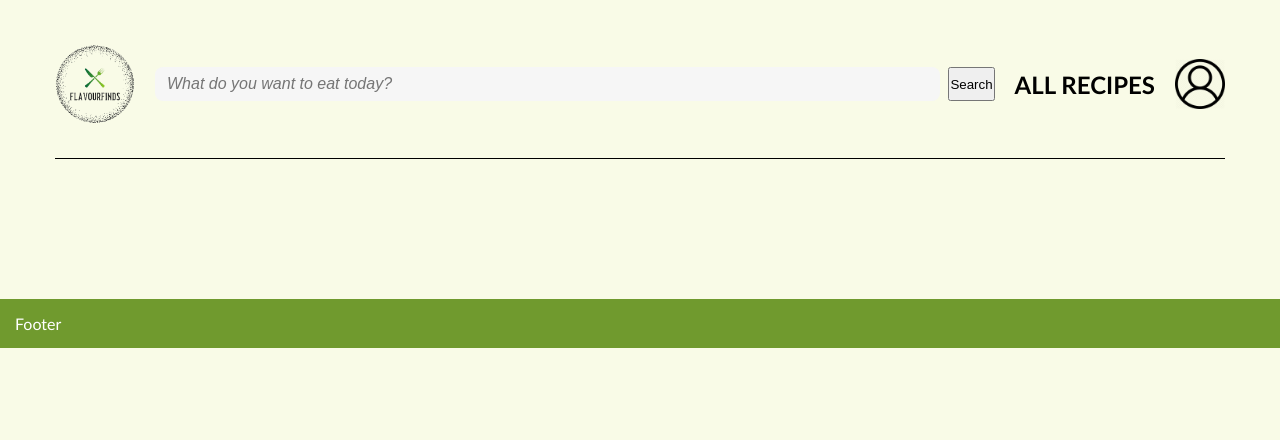
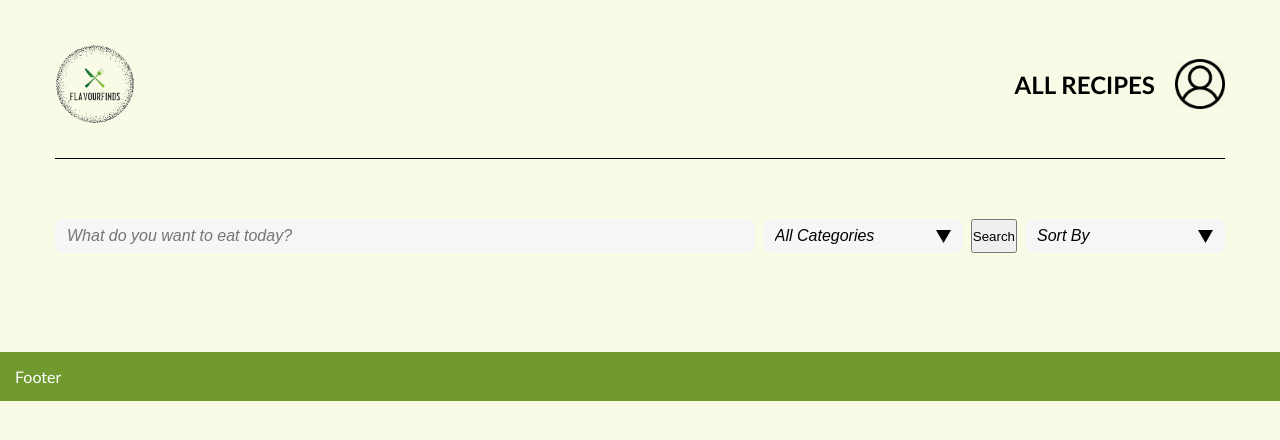
Before and after one commit to nicolasKappa/Food_Recipe_Web_App, a PHP site: page /search_results.php in a window 1280 px wide. Shown: the top 440 px of the page. Run offline with PHP 8.4, Linux system fonts and the light colour scheme; the visitor is signed in with stand-in values (Sample User, id 1).

Commit message:
Teddy: Search_results page for searching.  New DB Scripts for searching and new sample data.  Javascript updated to allow sort drop down to dynamically change view.

```diff
--- a/Website/get_categories.php
+++ b/Website/get_categories.php
@@ -1,52 +1,31 @@
 <?php
-// Start or continue user session (assuming user needs to be logged in to see categories)
-session_start();
-
 // Import the database connection settings
 require_once "../config/dbconfig.php";
 
-// Check if the user is logged in, using the session variable set during login
-if(isset($_SESSION['category_id'])) {
-    // Retrieve cateogry ID from the session
-    $category_id = $_SESSION['category_id'];
-}
-
 // Check if the request method is GET
 if ($_SERVER["REQUEST_METHOD"] == "GET") {
-    // Sanitize input data
-    $name = filter_input(INPUT_GET, "name", FILTER_SANITIZE_STRING);
-    $category_id = filter_input(INPUT_GET, "category_id", FILTER_SANITIZE_NUMBER_INT);
-
   // Connect to the database
   $conn = getConnection();
 
   // Prepare the statement to retrieve categories
-    if ($stmt = $conn->prepare("CALL sp_get_categories(?, ?)")) {
-        $stmt->bind_param("is", $category_id, $name);
+  if ($stmt = $conn->prepare("CALL sp_get_categories()")) {
     $stmt->execute();
     $result = $stmt->get_result();
 
-
-
     // Check if categories were retrieved successfully
     if ($result && $result->num_rows > 0) {
-            // Fetch the categories
-            $categories = $result->fetch_all(MYSQLI_ASSOC);
-            if (!isset($categories['ErrorMessage'])) { // Stored procedure will check if the category doesnt exist and return an error message.
-                echo "<script>alert('Category does not exists. Please try again'); window.location.href='register.php';</script>";
-            } else {
-                $_SESSION["category_id"] = mysqli_insert_id($conn);
-                $_SESSION["name"] = $name;
-                header("Location: search_results.php");
-                exit;
+      // Fetch the categories and create an array for the dropdown
+      $categories = [];
+      while ($row = $result->fetch_assoc()) {
+        $categories[] = $row;
       }
     } else {
-            echo "<script>alert('Please Insert Valid Category.'); window.location.href='login.php';</script>";
+      echo "<script>alert('No Data found.');</script>"; // Inform user about no data/categories found (DB is empty )
     }
     $stmt->close();
   } else {
-        echo "<script>alert('Category Found.');</script>";
+    echo "<script>alert('Error preparing statement.');</script>"; // Inform user about an error
   }
-    $conn->close()
+  $conn->close();
 }
 ?>
--- a/Website/main.js
+++ b/Website/main.js
@@ -145,6 +145,30 @@ document.addEventListener('DOMContentLoaded', function () {
             .catch(error => console.error('Error updating rating:', error));
     }
 
+    // Event listener for the sort-by select element
+    document.getElementById('sort-by').addEventListener('change', function () {
+        // Get the selected sorting option
+        const sortBy = this.value;
+        // Get the form element
+        const form = document.querySelector('.header-form');
+        // Update the form's action URL to include the selected sorting option
+        form.action = updateQueryStringParameter(form.action, 'sort_by', sortBy);
+        // Submit the form
+        form.submit();
+    });
+
+    // Function to update query string parameters in URL
+    function updateQueryStringParameter(uri, key, value) {
+        const re = new RegExp("([?&])" + key + "=.*?(&|$)", "i");
+        const separator = uri.indexOf('?') !== -1 ? "&" : "?";
+        if (uri.match(re)) {
+            return uri.replace(re, '$1' + key + "=" + value + '$2');
+        }
+        else {
+            return uri + separator + key + "=" + value;
+        }
+    }
+
 
     // Initialize favourite functionality if favouriteIcon is present on screen
     var favouriteIcon = document.getElementById("favouriteIcon");
--- a/Website/search_results.php
+++ b/Website/search_results.php
@@ -3,6 +3,8 @@ session_start();
 
 // Import the database connection settings
 require_once "../config/dbconfig.php";
+// Import categories for dropdown
+require_once "get_categories.php";
 
 // Redirect user to login page if not logged in
 if (!isset($_SESSION['user_id'])) {
@@ -15,14 +17,44 @@ $current_script_path = pathinfo($_SERVER['SCRIPT_NAME'], PATHINFO_DIRNAME);
 $protocol = isset($_SERVER['HTTPS']) && $_SERVER['HTTPS'] === 'on' ? 'https://' : 'http://';
 $base_url = $protocol . $_SERVER['HTTP_HOST'] . $current_script_path . '/';
 
+// Get search term and other filtering parameters from GET request
+$searchTerm = filter_input(INPUT_GET, "search", FILTER_SANITIZE_STRING);
+$categoryId = filter_input(INPUT_GET, "category_id", FILTER_SANITIZE_NUMBER_INT);
 
+// Store the last sort by after searching
+if (isset($_GET['sort_by'])) {
+    $_SESSION['sort_by'] = $_GET['sort_by'];
+}
+
+// Get the sort option from the session
+$sortBy = isset($_SESSION['sort_by']) ? $_SESSION['sort_by'] : null;
+
+
+//Get last selected values for dropdowns after searching
+$selectedCategoryId = isset($_GET["category_id"]) ? filter_input(INPUT_GET, "category_id", FILTER_SANITIZE_NUMBER_INT) : (isset($_SESSION['selected_category_id']) ? $_SESSION['selected_category_id'] : 0);
+
+// Store the last selected category ID in the session
+$_SESSION['selected_category_id'] = $selectedCategoryId;
+
+// Check if categories were retrieved successfully
+if (isset($categories) && !empty($categories)) {
+   $category_options = "";
+   foreach ($categories as $category) {
+       // Check if category from foreach loop should be marked as selected from last search
+       $selectedAttr = ($category['category_id'] == $selectedCategoryId) ? "selected" : "";
+       $category_options .= "<option value='" . $category['category_id'] . "' " . $selectedAttr . ">" . htmlspecialchars($category['name'], ENT_QUOTES, 'UTF-8') . "</option>";
+   }
+} else {
+   $category_options = "<option value=''>No categories available</option>";
+}
 
 // Get all recipes
 $recipes = [];
-if ($stmt = $conn->prepare("CALL sp_get_recipes()")) {
-    $stmt->execute();
-    $result = $stmt->get_result();
-    while ($row = $result->fetch_assoc()) {
+if ($stmt = $conn->prepare("CALL sp_get_recipes(?, ?, ?)")) {
+  $stmt->bind_param("sss", $searchTerm, $categoryId, $sortBy);
+  $stmt->execute();
+  $result = $stmt->get_result();
+  while ($row = $result->fetch_assoc()) {
         // Append the relative path prefix to the picture URL
         $row['picture_url'] = $base_url . ltrim($row['picture_url'], '/');
         $recipes[] = $row;
@@ -49,12 +81,6 @@ $conn->close();
                         <img src="images/logo/logo.png" width="50" height="50" alt="logo">
                     </a>
                 </div>
-
-                <form action="search_results.php" method="get" class="header-form">
-                    <input type="search" name="search" placeholder="What do you want to eat today?" id="search-input">
-                    <button type="submit">Search</button>
-                </form>
-
                 <nav>
                     <ul class="header-nav">
                         <li class="header-nav-item">
@@ -78,7 +104,27 @@ $conn->close();
 	<main>
         <div class="container">
             <section class="catalog">
-                <!-- Catalog Header for searching -->
+                    <form action="<?php echo htmlspecialchars($_SERVER['PHP_SELF']); ?>" method="get" class="header-form">
+                    <input type="search" name="search" placeholder="What do you want to eat today?" id="search-input" value="<?php echo htmlspecialchars($searchTerm); ?>">
+
+                    <select name="category_id" id="category-filter">
+                        <option value="0" <?php echo $selectedCategoryId == 0 ? "selected" : ""; ?>>All Categories</option>
+                        <?php echo isset($category_options) ? $category_options : ''; ?>
+                    </select>
+
+                    <button type="submit">Search</button>
+
+                   <select name="sort_by" id="sort-by">
+                        <option value="">Sort By</option>
+                        <option value="title_asc" <?php echo $sortBy == "title_asc" ? "selected" : ""; ?>>Title (ASC)</option>
+                        <option value="title_desc" <?php echo $sortBy == "title_desc" ? "selected" : ""; ?>>Title (DESC)</option>
+                        <option value="nr_served_asc" <?php echo $sortBy == "nr_served_asc" ? "selected" : ""; ?>>Nr Served (ASC)</option>
+                        <option value="nr_served_desc" <?php echo $sortBy == "nr_served_desc" ? "selected" : ""; ?>>Nr Served (DESC)</option>
+                        <option value="average_rating_asc" <?php echo $sortBy == "average_rating_asc" ? "selected" : ""; ?>>Average Rating (ASC)</option>
+                        <option value="average_rating_desc" <?php echo $sortBy == "average_rating_desc" ? "selected" : ""; ?>>Average Rating (DESC)</option>
+                    </select>
+                </form>
+                <br/>
 
                 <div class="catalog-content">
                     <ul class="goods-list">
@@ -111,5 +157,6 @@ $conn->close();
     <footer class="footer">
         <div class="container-fluid">Footer</div>
     </footer>
+    <script src="main.js"></script>
 </body>
 </html>
```
Also changed, not shown: 2 other files. Lines whose indentation alone changed are shown as unchanged.
